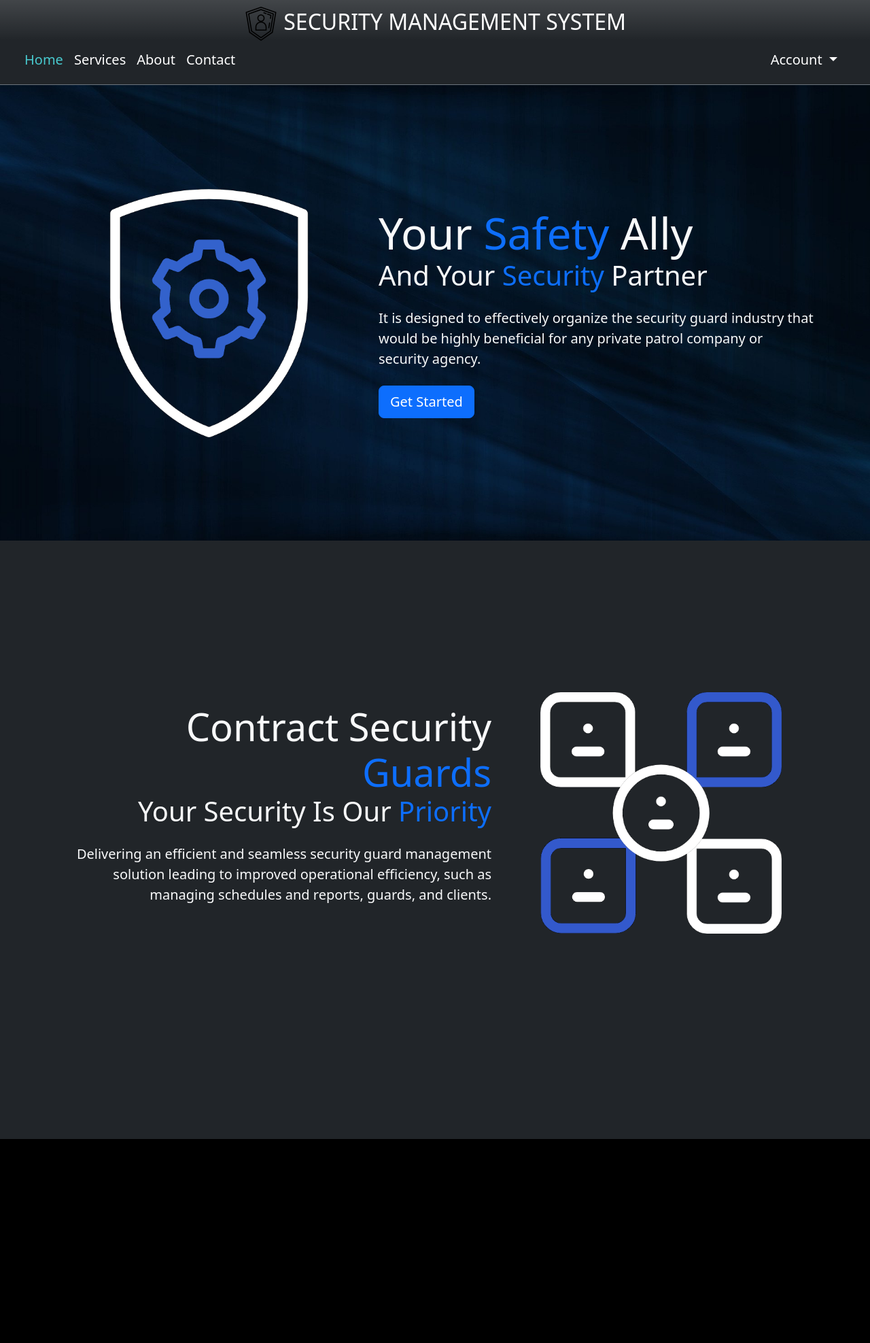
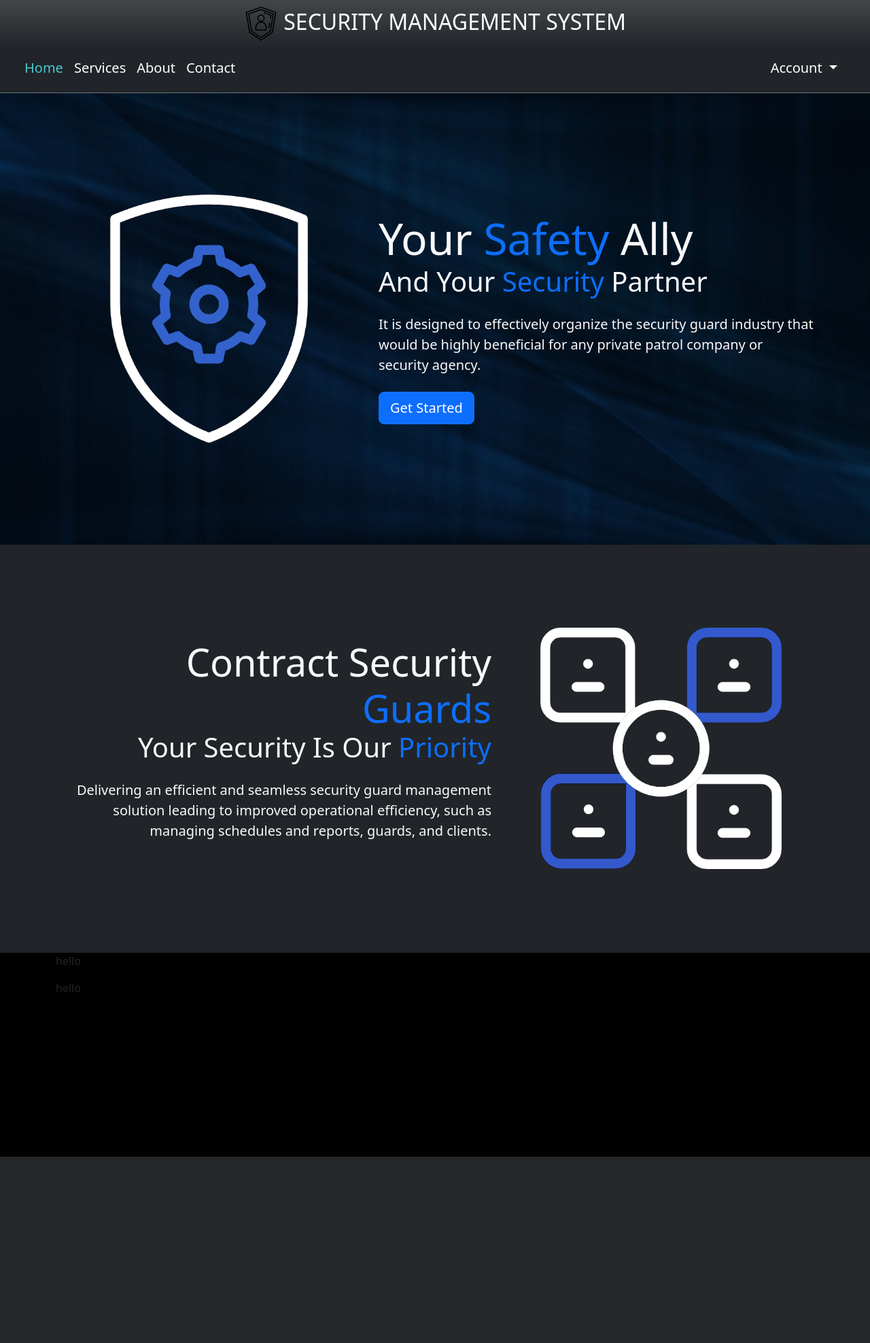
Before and after one commit to richmondb/SecurityAgencyCapstone, a Django app: page / in a window 1280 px wide. Shown: the whole page at 68% size. After the commit the page ends 1701 px from the top, so only its background shows below. Run offline with Django 4.2, Linux system fonts and the light colour scheme; some libraries are stand-ins or nearby versions.

Commit message:
code fix and optimization

```diff
--- a/security/templates/security/landing.html
+++ b/security/templates/security/landing.html
@@ -29,7 +29,7 @@
 					<div class="display-6">And Your <span class="text-primary">Security</span> Partner</div>
 				</h1>
 				<p class="lead my-4">It is designed to effectively organize the security guard industry that would be highly beneficial for any private patrol company or security agency.</p>
-				<a href="#" class="btn btn-primary btn-lg shadow-lg">Get Started</a>
+				<a href="{% url 'login' %}" class="btn btn-primary btn-lg shadow-lg">Get Started</a>
 			</div>
 		</div>
 	</div>
@@ -56,7 +56,6 @@
 				</div>
 			</div>
 </section>
-
 {% include 'footer.html' %}
 
 {% endblock %}
--- a/static/css/main.css
+++ b/static/css/main.css
@@ -112,17 +112,17 @@ section {
 	margin-bottom: 80px;
 }
 #sec_1{
-	height: calc(100vh - 130px);
+	height: calc(100vh - 136px);
 	margin-bottom: 0;
 }
 #sec_2 {
-	height: calc(100vh);
+	height: calc(75vh);
 	margin-bottom: 0;
 }
 
 @media only screen and (max-width: 992px) {
 	#sec_1 {
-			height: calc(50vh - 125px);
+			height: calc(50vh);
 		}
 	#sec_2 {
 			height: calc(50vh);
--- a/templates/footer.html
+++ b/templates/footer.html
@@ -1,10 +1,10 @@
 <footer>
-   <div class="container-lg">
-    <section>
-
-    </section>
-    <section>
-
-    </section>
-</div>
+    <div class="container-lg">
+        <div>
+            <p>hello</p>
+        </div>
+        <div>
+            <p>hello</p>
+        </div>
+    </div>
 </footer>
--- a/templates/navbar.html
+++ b/templates/navbar.html
@@ -5,14 +5,14 @@
 	<div class="container-fluid fs-2 text-center bg-dark bg-gradient pt-2">
 		<a class="navbar-brand text-white" href="#">
 			<img src="{% static 'css/icon.svg' %}" alt="logo" height="50" class="d-inline-block" />
-			SECURITY MANAGEMENT SYSTEM
+			<p class="d-inline-block">SECURITY MANAGEMENT SYSTEM</p>
 		</a>
 	</div>
 	<!-- Navigation bar -->
 	<nav class="navbar navbar-expand-lg bg-dark navbar-dark fs-5 border-bottom border-secondary">
 		<div class="container-fluid">
 			<a class="navbar-brand d-inline" href="#"></a>
-			<button class="navbar-toggler" type="button" data-bs-toggle="collapse" data-bs-target="#navbarNavDropdown"
+			<button class="navbar-toggler" type="button" data-bs-toggle="collapse data-bs-target=" #navbarNavDropdown"
 				aria-controls="navbarNavDropdown" aria-expanded="false" aria-label="Toggle navigation">
 				<span class="navbar-toggler-icon"></span>
 			</button>
@@ -38,17 +38,18 @@
 					</li>
 
 					<!-- Account navigator section -->
-					<div class="">
-						<li class="nav-item dropdown right-edge {% if request.path == login or request.path == signup %}active{% endif %}">
+
+					<li
+						class="nav-item dropdown right-edge {% if request.path == login or request.path == signup %}active{% endif %}">
 						{% if user.is_authenticated %}
-							<a class="nav-link dropdown-toggle" href="#" role="button" data-bs-toggle="dropdown" aria-expanded="false"
-								aria-current="page">
+						<a class="nav-link dropdown-toggle" href="#" role="button" data-bs-toggle="dropdown"
+							aria-expanded="false" aria-current="page">
 							Welcome {{user.username|title}}
 						</a>
 
 						{% else %}
-							<a class="nav-link dropdown-toggle" href="#" role="button" data-bs-toggle="dropdown" aria-expanded="false"
-								aria-current="page">
+						<a class="nav-link dropdown-toggle" href="#" role="button" data-bs-toggle="dropdown"
+							aria-expanded="false" aria-current="page">
 							Account
 						</a>
 						{% endif %}
@@ -68,11 +69,8 @@
 							</li>
 							{% endif %}
 						</ul>
+					</li>
 				</ul>
-					</div>
-
-				</ul>
-
 			</div>
 		</div>
 	</nav>
```
Lines whose indentation alone changed are shown as unchanged.
